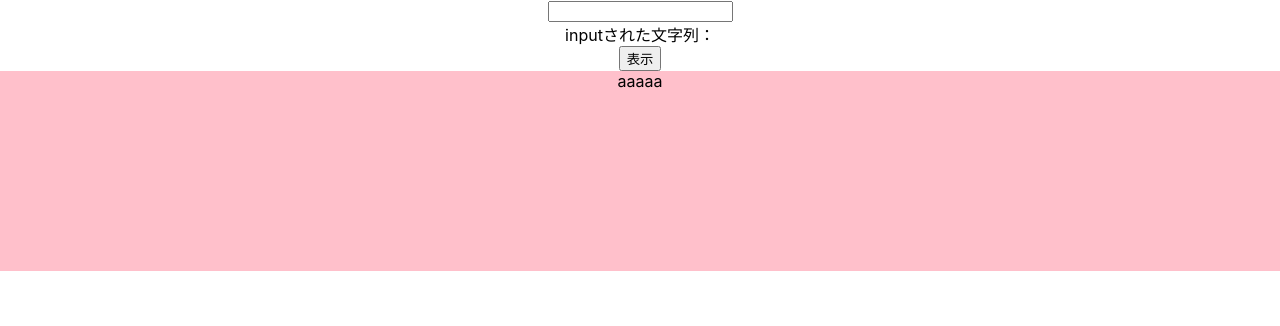
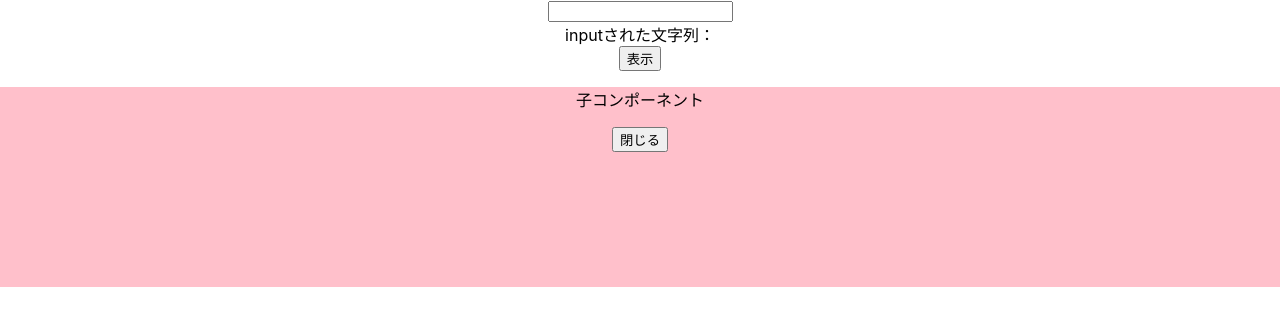
Before and after one commit to mizuki-yamada/react-advanced, a React (Create React App) app: page / in a window 1280 px wide. Both pictures are taken after a click on the button "表示". Shown: the top 326 px of the page. Built offline with nearby package versions, Linux system fonts and the light colour scheme.

Commit message:
コンポーネント間での値の受け渡しを学習

```diff
--- a/src/App.js
+++ b/src/App.js
@@ -1,4 +1,3 @@
-import logo from './logo.svg';
 import './App.css';
 import { useState } from 'react';
 import { ChildArea } from './components/ChildArea';
@@ -10,6 +9,10 @@ function App() {
 
   const changeIsShowingFlag = () => {
     return setIsShowing(!isShowing)
+  }
+
+  const onClickClose = () => {
+     return setIsShowing(false)
   }
 
   return (
@@ -25,7 +28,7 @@ function App() {
       <br></br>
       <button onClick={changeIsShowingFlag}>表示</button>
       <br></br>
-      <ChildArea open={isShowing}></ChildArea>
+      <ChildArea open={isShowing} onClose={onClickClose}></ChildArea>
     </div>
   );
 }
--- a/src/components/ChildArea.jsx
+++ b/src/components/ChildArea.jsx
@@ -1,14 +1,22 @@
+import { memo } from "react";
+
 const style = {
-    width: "100%",
-    height: "200px",
-    backgroundColor:"pink",
-}
+  width: "100%",
+  height: "200px",
+  backgroundColor: "pink",
+};
 
-export const ChildArea = (props) => {
-    const { open } = props
-    return (
+export const ChildArea = memo((props) => {
+  const { open, onClose } = props;
+
+  return (
+    <>
+      {open ? (
         <div style={style}>
-        {open ? ("aaaaa"):null}
+          <p>子コンポーネント</p>
+          <button onClick={onClose}>閉じる</button>
         </div>
-    )
-}
+      ) : null}
+    </>
+  );
+});
```
